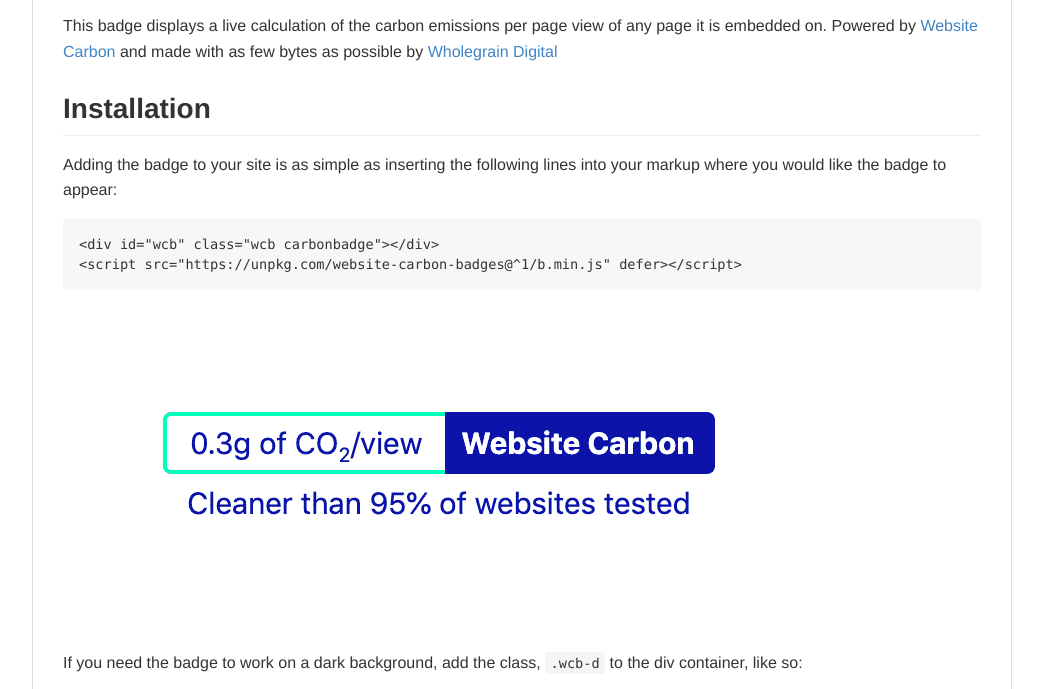
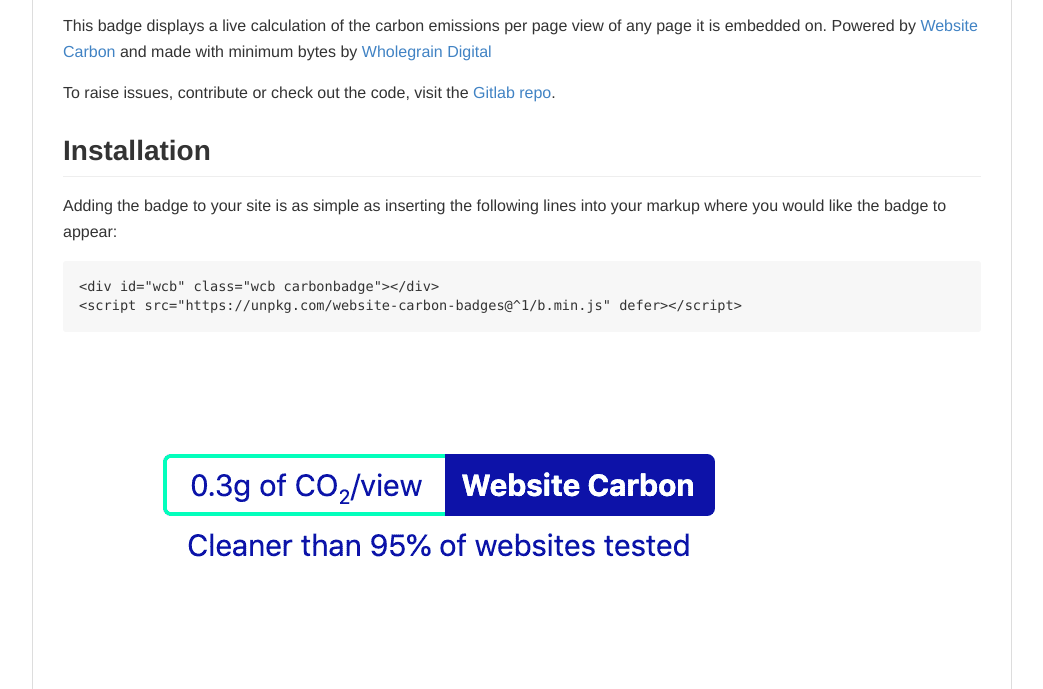
Before and after one commit to unicovoit/website-carbon-badges, a website: page public/index.html in a window 1280 px wide. Shown: the part 97-786 px from the top of the page, without its empty margins (118-1161 px from the left). Drawn offline with Linux system fonts and the light colour scheme.

Commit message:
update the readme

```diff
--- a/public/index.html
+++ b/public/index.html
@@ -768,14 +768,15 @@
 </style>
 </head>
 <body><div id="readme" class="container"><article class="markdown-body"><h1>Website Carbon Badges</h1>
-<p>This badge displays a live calculation of the carbon emissions per page view of any page it is embedded on. Powered by <a href="https://websitecarbon.com">Website Carbon</a> and made with as few bytes as possible by <a href="https://wholegraindigital.com">Wholegrain Digital</a></p>
+<p>This badge displays a live calculation of the carbon emissions per page view of any page it is embedded on. Powered by <a href="https://websitecarbon.com">Website Carbon</a> and made with minimum bytes by <a href="https://wholegraindigital.com">Wholegrain Digital</a></p>
+<p>To raise issues, contribute or check out the code, visit the <a href="https://gitlab.com/wholegrain/website-carbon-badges/">Gitlab repo</a>.</p>
 <h2>Installation</h2>
 <p>Adding the badge to your site is as simple as inserting the following lines into your markup where you would like the badge to appear:</p>
 <pre><code class="language-html">&lt;div id=&quot;wcb&quot; class=&quot;wcb carbonbadge&quot;&gt;&lt;/div&gt;
 &lt;script src=&quot;https://unpkg.com/website-carbon-badges@^1/b.min.js&quot; defer&gt;&lt;/script&gt;
 </code></pre>
 <p><img src="./badge-light.png" alt="Badge - Light Version" title="Badge - Light Version"></p>
-<p>If you need the badge to work on a dark background, add the class, <code>.wcb-d</code> to the div container, like so:</p>
+<p>If you need the badge to work on a dark background, add the class, <code>.wcb-d</code> to the div container:</p>
 <pre><code class="language-html">&lt;div id=&quot;wcb&quot; class=&quot;wcb carbonbadge wcb-d&quot;&gt;&lt;/div&gt;
 &lt;script src=&quot;https://unpkg.com/website-carbon-badges@^1/b.min.js&quot; defer&gt;&lt;/script&gt;
 </code></pre>
--- a/public/package.json
+++ b/public/package.json
@@ -1,6 +1,6 @@
 {
     "name": "website-carbon-badges",
-    "version": "1.0.0",
+    "version": "1.0.1",
     "description": "Display your website's carbon emissions in a lightweight badge.",
     "main": "b.js",
     "repository": {
```
Also changed, not shown: README.md, public/README.md, 1 other file.
